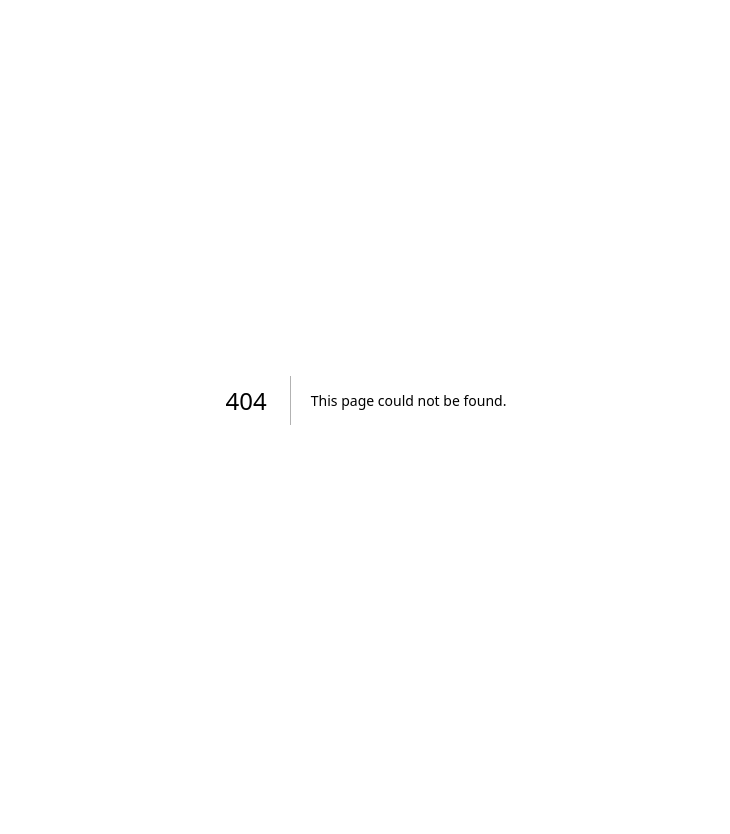
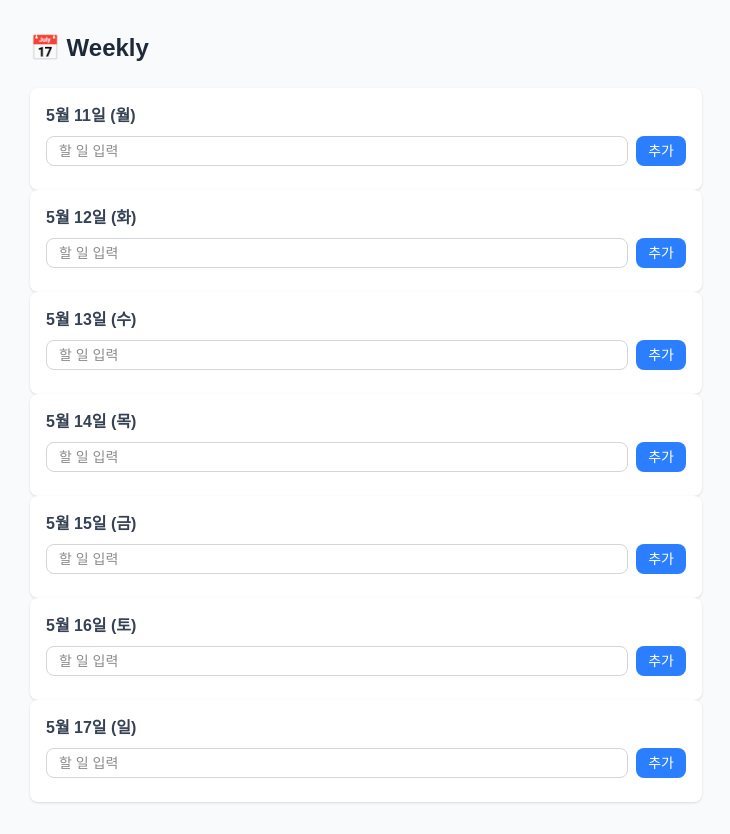
Before and after one commit to Byeong-Gwan/focus-diary, a Next.js app: page /weekly in a window 1280 px wide. Before the commit this address had no page. Shown: the whole page, without its empty margins (274-1004 px from the left). Before the commit the page ends 800 px from the top, so only its background shows below. Built offline with nearby package versions, Linux system fonts and the light colour scheme.

Commit message:
feat: Weekly 페이지 구현 (날짜별 할일 CRUD, localStorage 연동)

```diff
--- /dev/null
+++ b/app/weekly/page.tsx
@@ -0,0 +1,161 @@
+/**
+ * @description Weekly 페이지
+ * - 이번 주 날짜 7일 자동 계산 (월~일)
+ * - 날짜별 할일 추가 / 삭제 / 완료 체크 기능
+ * - localStorage 연동으로 데이터 영속성 유지
+ *
+ * @history
+ * 2026-05-26 | 최초 작성 | 날짜별 할일 CRUD, localStorage 연동
+ */
+
+"use client"
+import { useState, useEffect } from "react";
+import { WeeklyData } from "@/types/common";
+
+// 이번 주 날짜 7일 배열 반환
+function getWeekDates(): Date[] {
+    const today = new Date(); // 오늘 날짜
+    const day = today.getDay(); // 오늘 일자
+    const monday = new Date(today)
+    monday.setDate(today.getDate() - (day === 0 ? 6: day - 1));
+    // 시간을 00: 00: 00으로 초기화 (timezone 영향 제거)
+    monday.setHours(0, 0, 0, 0);
+
+    // 월요일 부터 7일 배열 만들기
+    return Array.from({ length: 7 }, (_, i) => {
+        const date = new Date(monday);
+        date.setDate(monday.getDate() + i);
+        return date;
+    });
+}
+
+// 날짜 형식 포멧
+function formatDate(date: Date): string {
+    const month = date.getMonth() + 1; // 월 (0부터 시작이라 + 1)
+    const day = date.getDate();
+    const dayNames = ["일", "월", "화", "수", "목", "금", "토"];
+    const dayName = dayNames[date.getDay()]; // 요일
+
+    return `${month}월 ${day}일 (${dayName})`;
+}
+
+// Date를 key값 문자열로 변환 "2026-05-26"
+function dateToKey(date:Date): string {
+    return date.toISOString().split("T")[0];
+}
+
+export default function WeeklyPage() {
+    const weekDates = getWeekDates();
+
+    // 날짜별 할일 상태
+    const [weeklyData, setWeeklyData] = useState<WeeklyData>({});
+
+    const handleAdd = (date: Date, text: string) => {
+        if (!text) {
+            return;
+        }
+
+        const dateKey = dateToKey(date);
+
+        setWeeklyData({
+            ...weeklyData,
+            [dateKey]: [
+                ...(weeklyData[dateKey] || []),
+                { id: Date.now(), text, done: false }
+            ]
+        });
+    };
+
+    // localStorage에서 불러오기 (마운트 시 1회 실행)
+    useEffect(() => {
+        const saved = localStorage.getItem("weeklyData");
+
+        if (saved) {
+            setWeeklyData(JSON.parse(saved));
+        }
+    }, []);
+
+    // todos 변경될 때마다 localStorage에 저장
+    useEffect(() => {
+        localStorage.setItem("weeklyData", JSON.stringify(weeklyData));
+    }, [weeklyData]);
+
+    return (
+        <main className="min-h-screen bg-gray-50 p-8">
+            <div className="max-w-2xl mx-auto">
+                <h1 className="text-2xl font-bold text-gray-800 mb-6">
+                📅 Weekly
+                </h1>
+
+                {weekDates.map((date, i) => (
+                <div key={i} className="bg-white rounded-lg shadow-sm p-4">
+                    <h2 className="font-bold text-gray-700 mb-2">
+                    {formatDate(date)}
+                    </h2>
+
+                    {/* 입력창 */}
+                    <div className="flex gap-2 mb-2">
+                        <input
+                            placeholder="할 일 입력"
+                            className="flex-1 px-3 py-1 border border-gray-300 rounded-lg text-sm focus:outline-none focus:ring-2 focus:ring-blue-400"
+                            onKeyDown={(e) => {
+                            if (e.key === "Enter" && !e.nativeEvent.isComposing) {
+                                handleAdd(date, e.currentTarget.value);
+                                e.currentTarget.value = "";
+                            }
+                            }}
+                        />
+                        <button
+                            onClick={(e) => {
+                            const input = e.currentTarget.previousElementSibling as HTMLInputElement;
+                            handleAdd(date, input.value);
+                            input.value = "";
+                            }}
+                            className="px-3 py-1 bg-blue-500 text-white rounded-lg text-sm hover:bg-blue-600"
+                        >
+                            추가
+                        </button>
+                    </div>
+
+                    {/* 할일 목록 */}
+                    <ul className="space-y-1">
+                    {(weeklyData[dateToKey(date)] || []).map((todo) => (
+                        <li key={todo.id} className="flex items-center gap-2 text-sm text-gray-700">
+                            <input
+                                type="checkbox"
+                                checked={todo.done}
+                                onChange={() => {
+                                const dateKey = dateToKey(date);
+                                setWeeklyData({
+                                    ...weeklyData,
+                                    [dateKey]: weeklyData[dateKey].map((t) =>
+                                    t.id === todo.id ? { ...t, done: !t.done } : t
+                                    )
+                                });
+                                }}
+                                className="w-4 h-4 accent-blue-500"
+                            />
+                            <span className={todo.done ? "line-through text-gray-400" : ""}>
+                                {todo.text}
+                            </span>
+                            <button
+                                onClick={() => {
+                                    const dateKey = dateToKey(date);
+                                    setWeeklyData({
+                                        ...weeklyData,
+                                        [dateKey]: weeklyData[dateKey].filter((t) => t.id !== todo.id)
+                                    });
+                                }}
+                                className="text-gray-400 hover:text-red-500 text-xs ml-auto"
+                                >
+                                삭제
+                            </button>
+                        </li>
+                    ))}
+                    </ul>
+                </div>
+                ))}
+            </div>
+        </main>
+    );
+}
--- /dev/null
+++ b/types/common.ts
@@ -0,0 +1,6 @@
+// types/common.ts
+export type Todo = {
+    id: number;
+    text: string;
+    done: boolean;
+  };
--- /dev/null
+++ b/types/index.ts
@@ -0,0 +1,3 @@
+// types/index.ts
+export * from "./common";
+export * from "./weekly";
--- /dev/null
+++ b/types/weekly.ts
@@ -0,0 +1,6 @@
+// types/weekly.ts
+import { Todo } from "./common";
+
+export type WeeklyData = {
+  [date: string]: Todo[];
+};
```
Also changed, not shown: app/page.tsx (+1 -7 lines).
